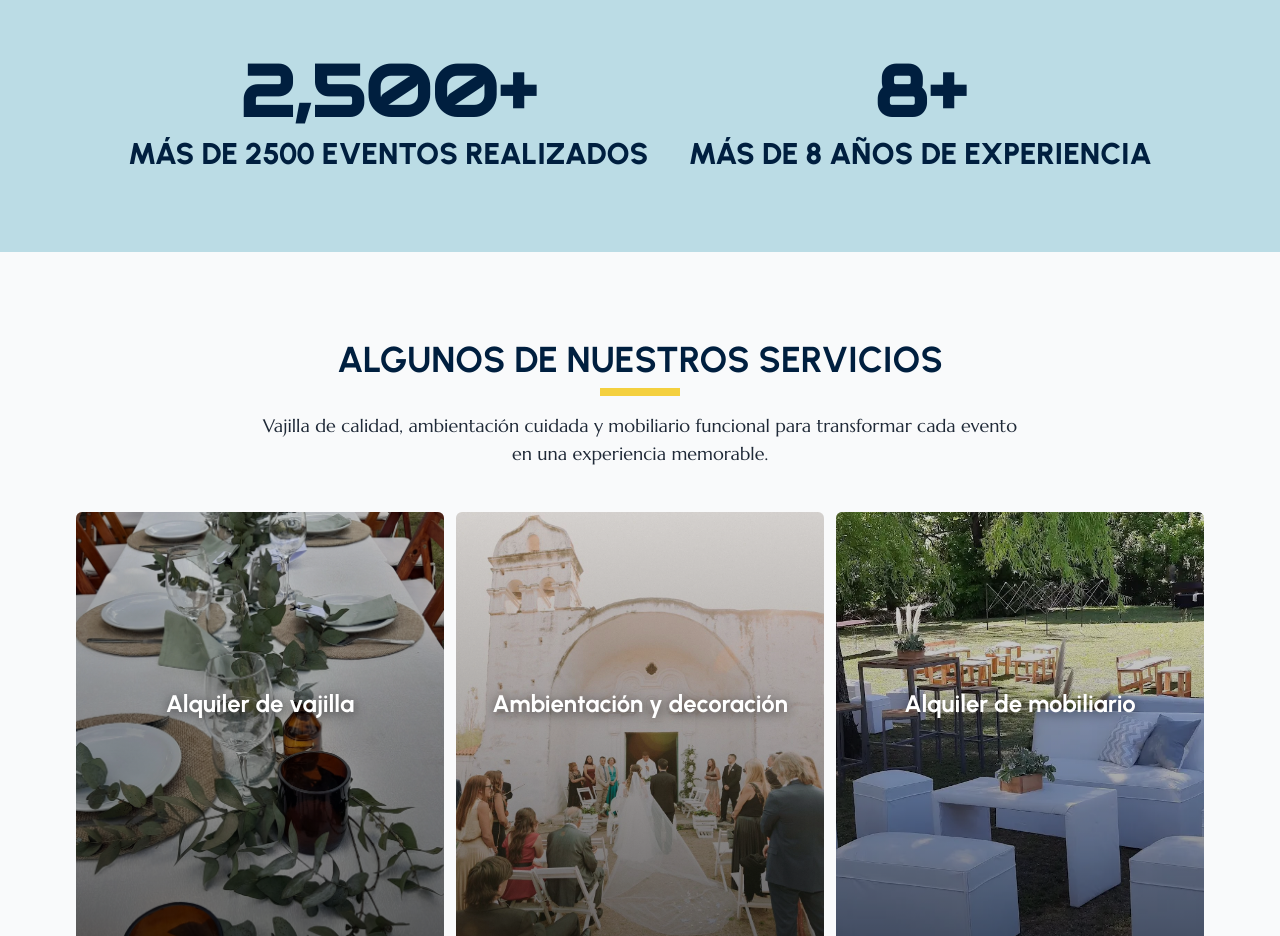
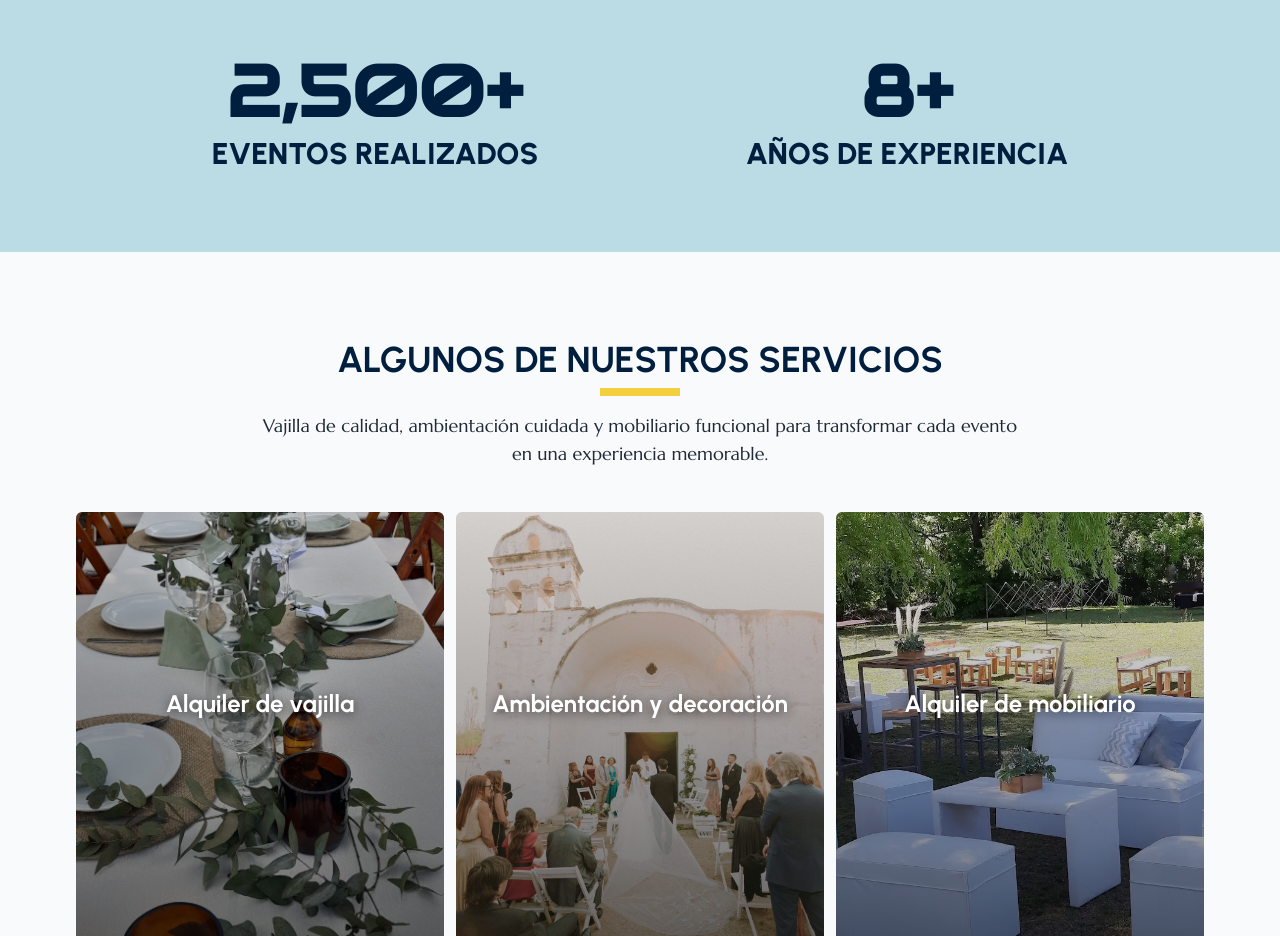
Before and after one commit to Nico09Barberis/dyf-website, a React (Vite) app in the folder dyf-website/: page / in a window 1280 px wide. Shown: the part 1320-2256 px from the top of the page. Built offline with nearby package versions, Linux system fonts and the light colour scheme; a web font is replaced by a local one.

Commit message:
nuevamente ajustamos el contador

```diff
--- a/dyf-website/src/sections/home/CounterSection.jsx
+++ b/dyf-website/src/sections/home/CounterSection.jsx
@@ -9,7 +9,7 @@ export default function CountersSection() {
         <div className="flex flex-col items-center">
           <Counter to={2500} duration={3000} />
           <p className="mt-2 text-3xl text-center font-extrabold text-azulOscuro">
-            Más de 2500 eventos realizados
+            eventos realizados
           </p>
         </div>
 
@@ -17,7 +17,7 @@ export default function CountersSection() {
         <div className="flex flex-col items-center">
           <Counter to={8} duration={2000} />
           <p className="mt-2 text-3xl text-center font-extrabold text-azulOscuro">
-            Más de 8 años de experiencia
+            años de experiencia
           </p>
         </div>
 
```
